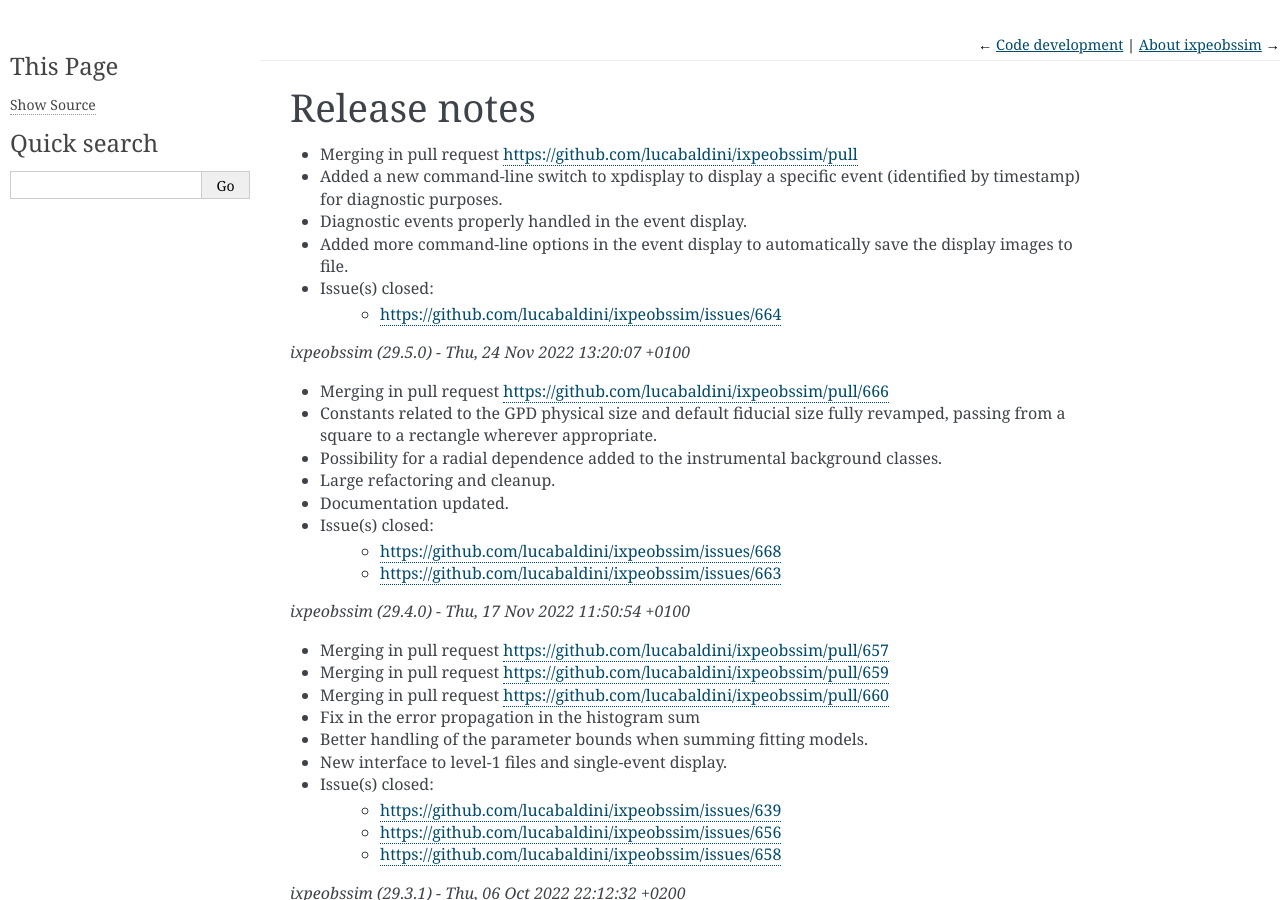
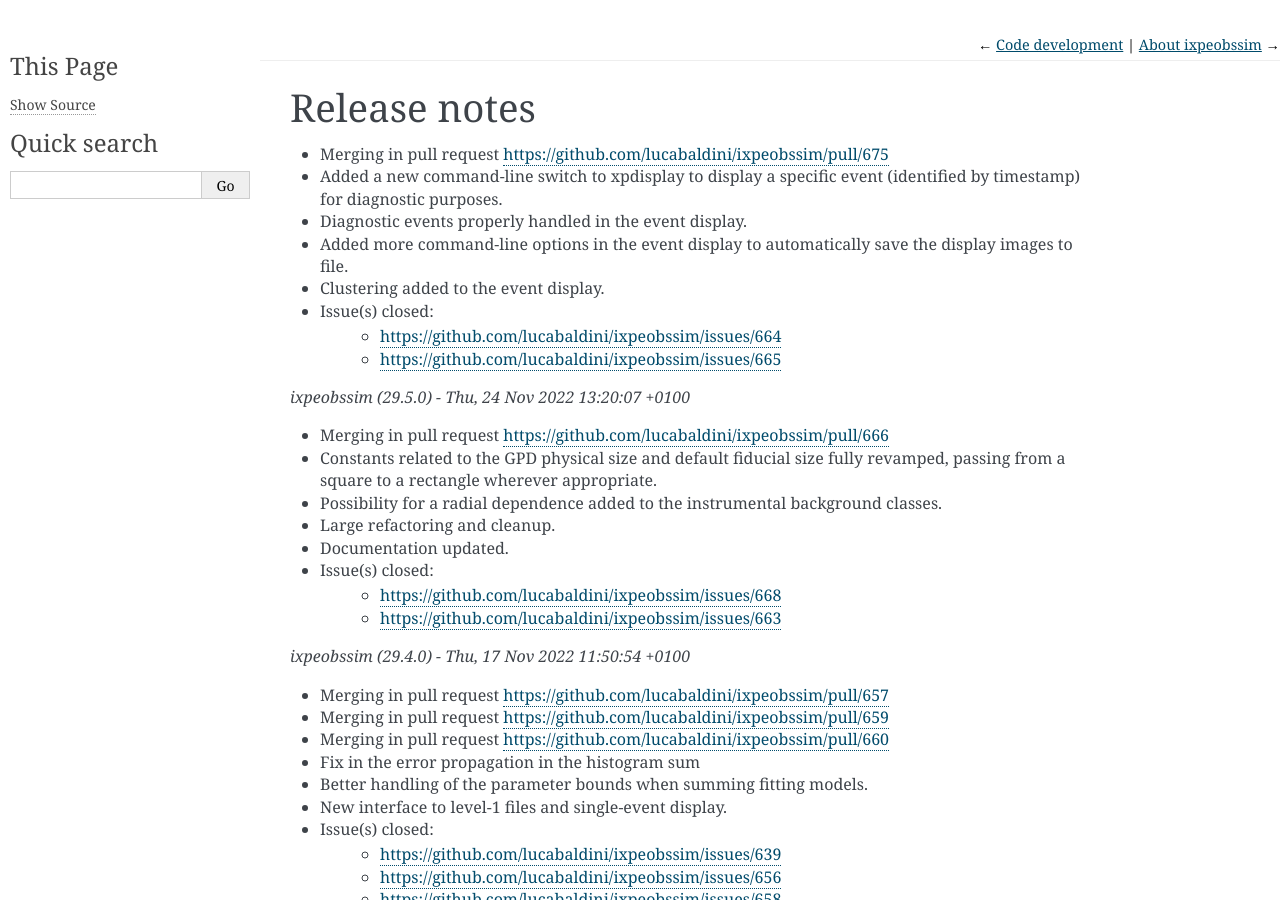
Before and after one commit to lucabaldini/ixpeobssim, a Sphinx documentation site: the page built from docs/release_notes.rst, in a window 1280 px wide and 900 px high. Built offline with Sphinx 7.4.7, drawn with Linux system fonts in a browser that asks for light colours; formulas are drawn with MathJax 3.

Commit message:
Updated release notes.

```diff
--- a/docs/release_notes.rst
+++ b/docs/release_notes.rst
@@ -4,14 +4,16 @@
 =============
 
 
-* Merging in pull request https://github.com/lucabaldini/ixpeobssim/pull
+* Merging in pull request https://github.com/lucabaldini/ixpeobssim/pull/675
 * Added a new command-line switch to xpdisplay to display a specific event
   (identified by timestamp) for diagnostic purposes.
 * Diagnostic events properly handled in the event display.
 * Added more command-line options in the event display to automatically save
   the display images to file.
+* Clustering added to the event display.
 * Issue(s) closed:
       * https://github.com/lucabaldini/ixpeobssim/issues/664
+      * https://github.com/lucabaldini/ixpeobssim/issues/665
 
 
 *ixpeobssim (29.5.0) - Thu, 24 Nov 2022 13:20:07 +0100*
```
